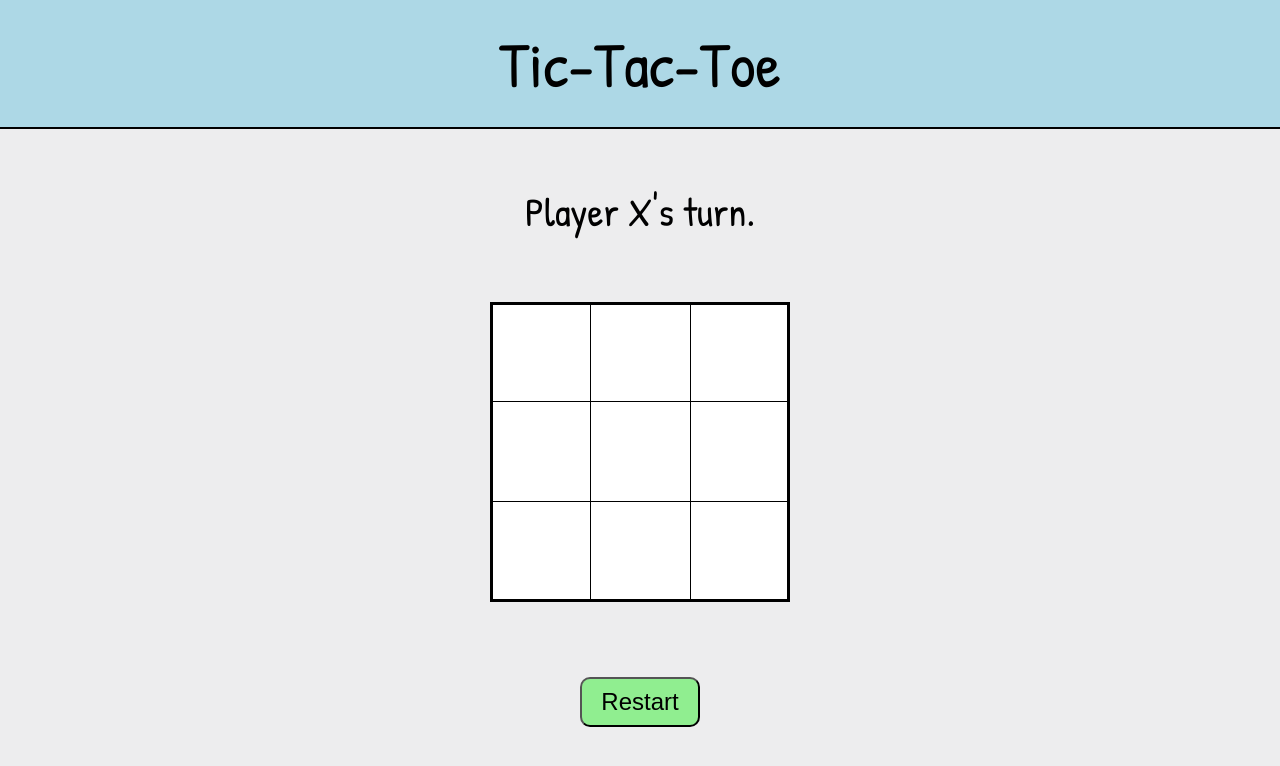
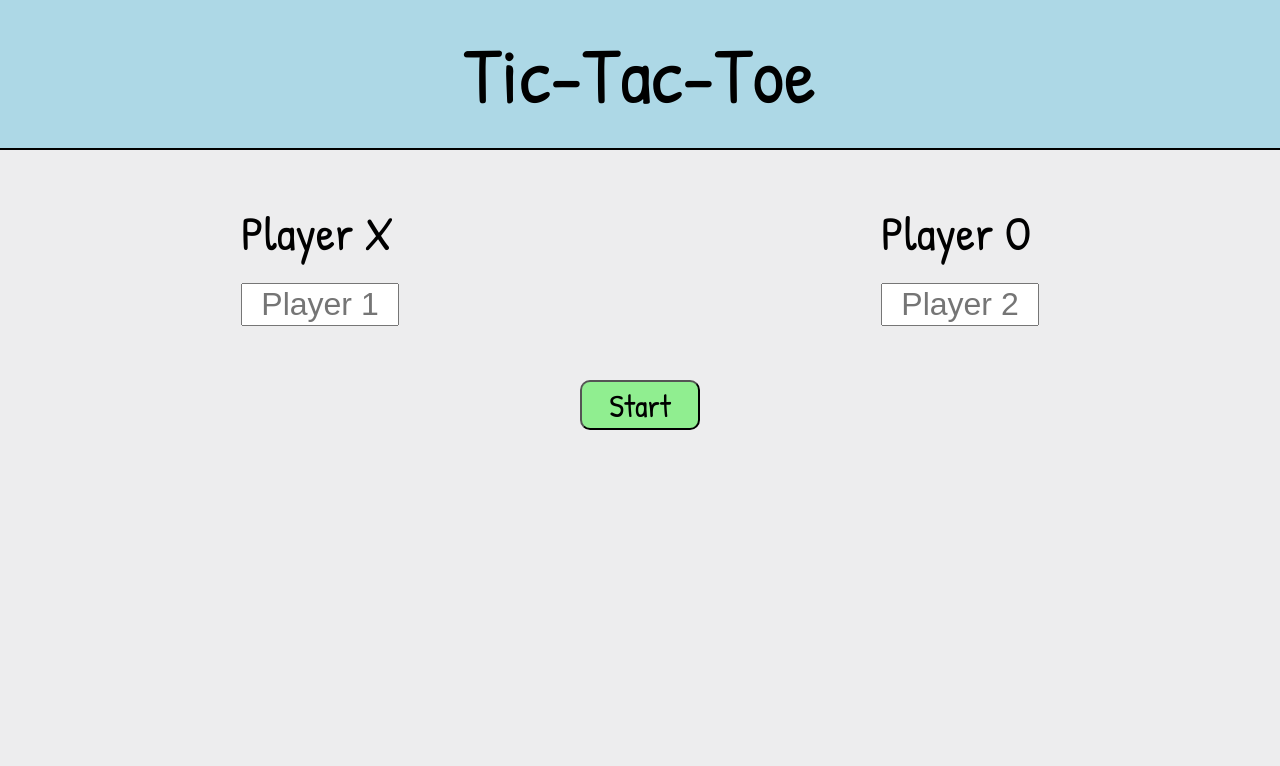
Before and after one commit to Sameer5858/tic-tac-toe, a plain HTML site: page index.html in a window 1280 px wide. Drawn offline with Linux system fonts and the light colour scheme.

Commit message:
added name input for player

```diff
--- a/index.html
+++ b/index.html
@@ -11,8 +11,19 @@
   <body>
     <main>
       <div class="header">Tic-Tac-Toe</div>
-      <div class="display-message"></div>
-      <div class="gameboard">
+      <div class="player">
+        <div>
+          <div class="player1">Player X</div>
+          <input type="text" placeholder="Player 1" name="" id="playerX" />
+        </div>
+        <div>
+          <div class="player2">Player O</div>
+          <input type="text" name="" placeholder="Player 2" id="playerO" />
+        </div>
+      </div>
+      <div class="start"><button id="start">Start</button></div>
+      <div class="display-message hide"></div>
+      <div class="gameboard hide" id="gameboard">
         <div>
           <button data-index="0" class="row1 column1 cell" id="r1c1"></button>
           <button data-index="1" class="row1 column2 cell" id="r1c2"></button>
@@ -29,8 +40,8 @@
           <button data-index="8" class="row3 column3 cell" id="r3c3"></button>
         </div>
       </div>
-      <div class="restart">
-        <button data-index="" id="restart">Restart</button>
+      <div class="restart hide">
+        <button id="restart">Restart</button>
       </div>
     </main>
   </body>
--- a/script.js
+++ b/script.js
@@ -21,6 +21,9 @@ const playerFactory = (name, sign, isActive) => {
         state.isActive = true;
       }
     },
+    change(name) {
+      state.name = name;
+    },
   };
 };
 const gameBoard = (() => {
@@ -41,7 +44,33 @@ const gameBoard = (() => {
   };
 })();
 const displayController = (() => {
+  const restartButton = document.getElementById("restart");
+  const cells = document.querySelectorAll(".cell");
   const display = document.querySelector(".display-message");
+  const startButton = document.getElementById("start");
+  // event listener for start button to set player names and show the game board
+  startButton.addEventListener("click", () => {
+    const playerX = document.getElementById("playerX");
+    const playerO = document.getElementById("playerO");
+    const playerSelectMenu = document.querySelector(".player");
+    const gameBoard = document.getElementById("gameboard");
+    const restartDiv = document.querySelector(".restart");
+    const startDiv = document.querySelector(".start");
+
+    if (playerX.value !== "") {
+      gameFlow.player1.change(playerX.value);
+    }
+    if (playerO.value !== "") {
+      gameFlow.player2.change(playerO.value);
+    }
+    displayController.turnMessage(gameFlow.player1);
+    playerSelectMenu.classList.add("hide");
+    startDiv.classList.add("hide");
+    display.classList.remove("hide");
+    gameBoard.classList.remove("hide");
+    restartDiv.classList.remove("hide");
+  });
+
   // function to show players turn
   function turnMessage(player) {
     display.textContent = `${player.name}'s turn.`;
@@ -51,7 +80,6 @@ const displayController = (() => {
     display.textContent = `${player.name} has won this match!!!`;
   }
 
-  const cells = document.querySelectorAll(".cell");
   // event listener for click in cells to show the signs
   cells.forEach((cell) => {
     cell.addEventListener("click", () => {
@@ -84,7 +112,6 @@ const displayController = (() => {
       }
     });
   });
-  const restartButton = document.getElementById("restart");
   // event listener for restart button to clear everything and start from start
   restartButton.addEventListener("click", () => {
     gameFlow.reset();
@@ -96,11 +123,11 @@ const displayController = (() => {
   return { winMessage, turnMessage };
 })();
 const gameFlow = (() => {
-  const player1 = playerFactory("Player X", "X", true);
-  const player2 = playerFactory("Player O", "O", false);
   let round = 0;
   let gameOver = false;
-  displayController.turnMessage(player1);
+  const player1 = playerFactory("Player 1", "X", true);
+  const player2 = playerFactory("Player 2", "O", false);
+
   // function to reset to be called by restart button
   function reset() {
     gameFlow.round = 0;
--- a/style.css
+++ b/style.css
@@ -14,12 +14,48 @@ body {
   background-color: #ededee;
   font-family: "Patrick Hand", cursive;
 }
+/* header styles */
 .header {
-  font-size: 4rem;
+  font-size: 5rem;
   text-align: center;
   padding: 20px;
   border-bottom: 2px solid black;
   background-color: lightblue;
+}
+/* player styles */
+.player {
+  font-size: 3rem;
+  margin-top: 50px;
+  display: flex;
+  justify-content: space-around;
+  align-items: center;
+}
+
+.player input {
+  text-align: center;
+  font-size: 2rem;
+  width: 150px;
+}
+/* start button styles */
+.start {
+  display: flex;
+  justify-content: center;
+  margin: 50px;
+}
+.start button {
+  height: 50px;
+  width: 120px;
+  border-radius: 10px;
+  font-size: 2rem;
+  font-family: "Patrick Hand", cursive;
+  background-color: lightgreen;
+}
+.start button:hover {
+  -webkit-filter: brightness(90%);
+}
+
+.hide {
+  display: none !important;
 }
 /* display styles */
 .display-message {
@@ -79,13 +115,14 @@ body {
 .restart {
   display: flex;
   justify-content: center;
-  margin: 75px;
+  margin: 50px;
 }
 #restart {
   height: 50px;
   width: 120px;
   border-radius: 10px;
-  font-size: 1.5rem;
+  font-size: 2rem;
+  font-family: "Patrick Hand", cursive;
   background-color: lightgreen;
 }
 #restart:hover {
```
